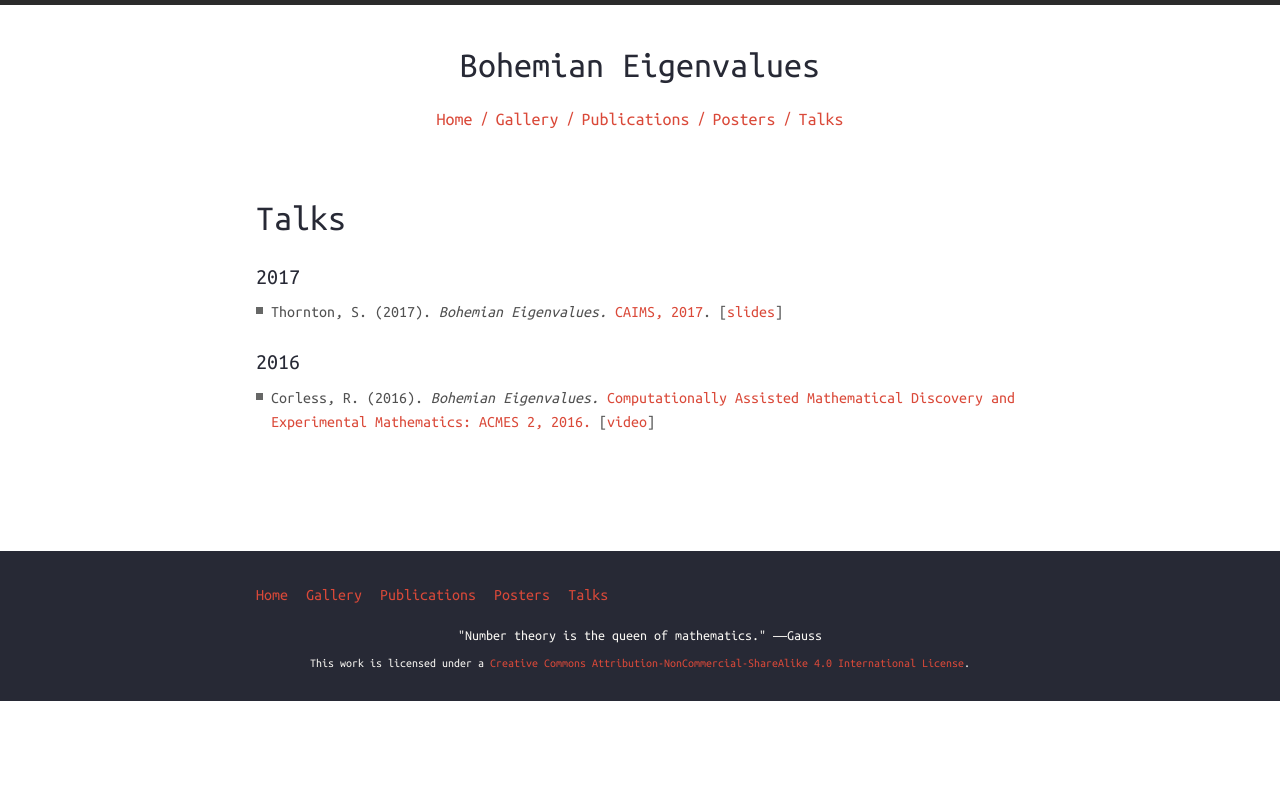
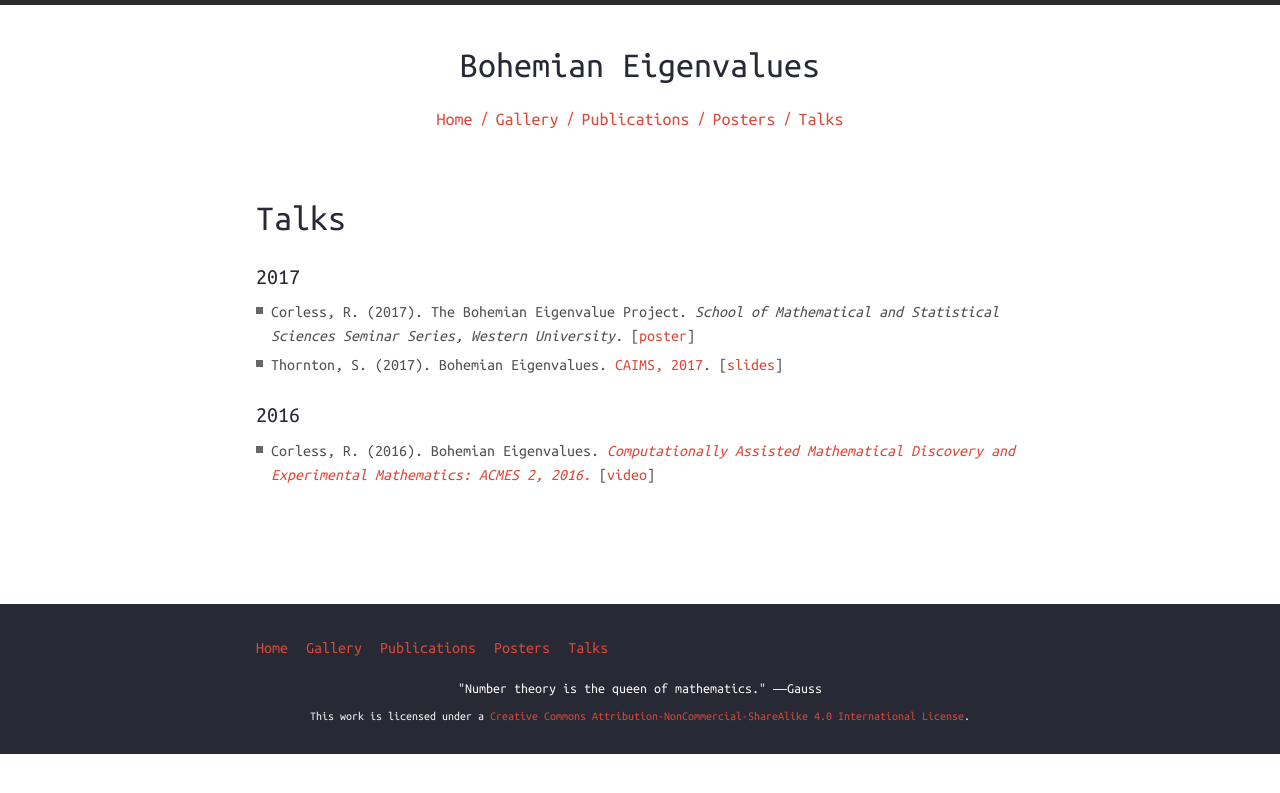
Before and after one commit to BohemianMatrices/BohemianMatrices, a Jekyll site: the page built from talks.md, in a window 1280 px wide. Shown: the top 793 px of the page. Built offline with Jekyll 4.4.1, drawn with Linux system fonts in a browser that asks for light colours; nearby versions of some CDN libraries.

Commit message:
Added WesternU SMSS talk

```diff
--- a/talks.md
+++ b/talks.md
@@ -5,7 +5,8 @@ permalink: /talks/
 ---
 
 ##### 2017
-- Thornton, S. (2017). <i>Bohemian Eigenvalues.</i> <a href="http://caims2017.caims.ca/caims2017/welcome2017.html" target="_blank">CAIMS, 2017</a>. [<a href="{{ '/assets/Talks/CAIMS_2017_Bohemian_Eigenvalues.pdf' | prepend: site.baseurl | prepend: site.url }}" target="_blank">slides</a>]
+- Corless, R. (2017). The Bohemian Eigenvalue Project. <i>School of Mathematical and Statistical Sciences Seminar Series, Western University.</i> [<a href="http://assets.bohemianeigenvalues.com/talks/WesternU_SMSS_2017.pdf" target="_blank">poster</a>]
+- Thornton, S. (2017). Bohemian Eigenvalues. <a href="http://caims2017.caims.ca/caims2017/welcome2017.html" target="_blank">CAIMS, 2017</a>. [<a href="http://assets.bohemianeigenvalues.com/talks/CAIMS_2017_Bohemian_Eigenvalues.pdf" target="_blank">slides</a>]
 
 ##### 2016
-- Corless, R. (2016). <i>Bohemian Eigenvalues.</i> <a href="https://acmes.org/" target="_blank">Computationally Assisted Mathematical Discovery and Experimental Mathematics: ACMES 2, 2016.</a> [<a href="https://www.youtube.com/watch?v=qB1KZWU8g2U" target="_blank">video</a>]
+- Corless, R. (2016). Bohemian Eigenvalues. <i><a href="https://acmes.org/" target="_blank">Computationally Assisted Mathematical Discovery and Experimental Mathematics: ACMES 2, 2016.</a></i> [<a href="https://www.youtube.com/watch?v=qB1KZWU8g2U" target="_blank">video</a>]
```
